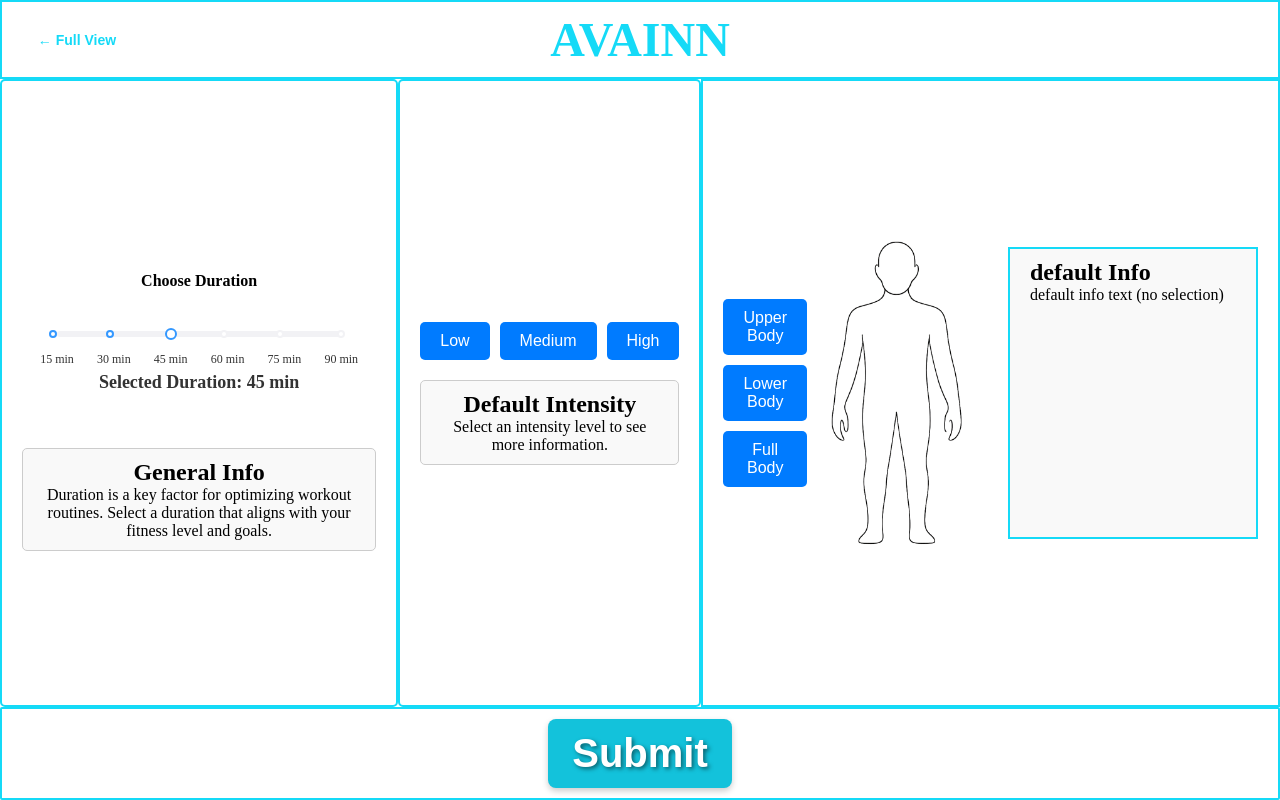
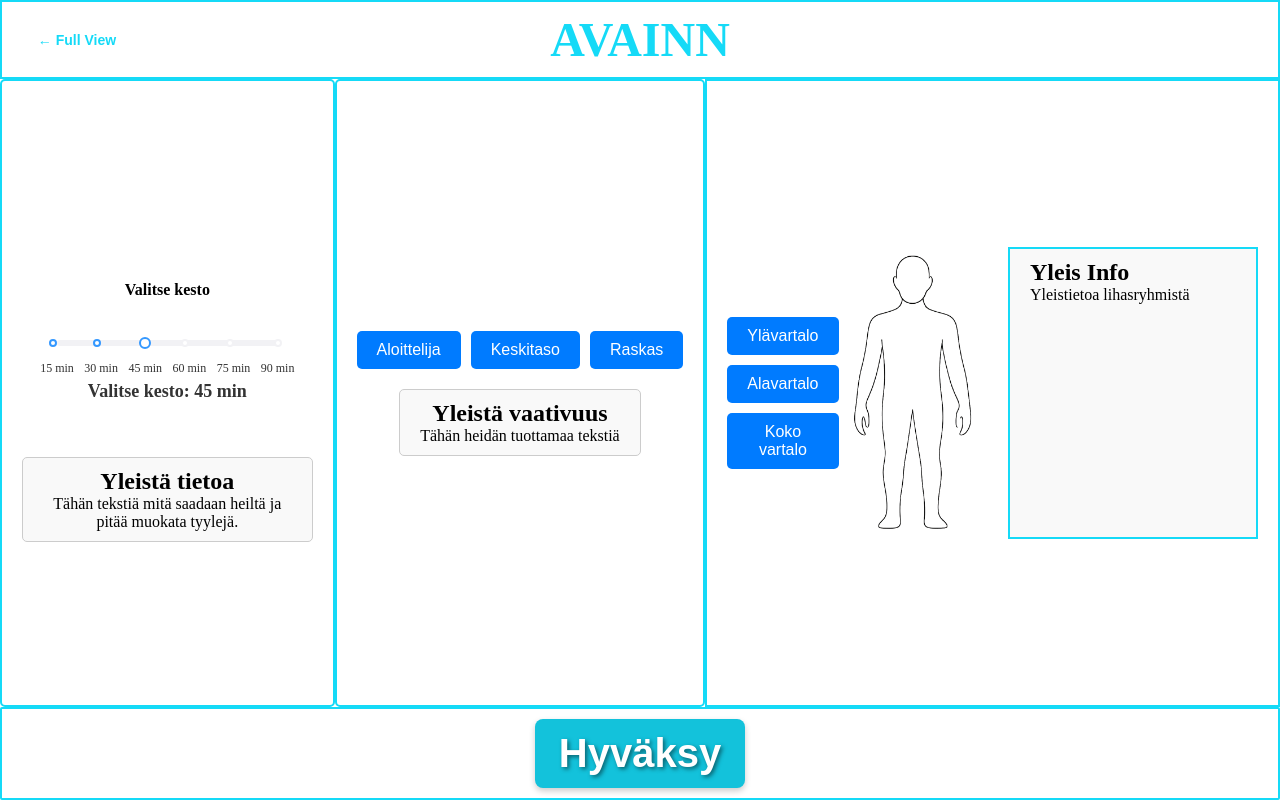
Before and after one commit to NikoKola1/workout-recommender, a React (Vite) app: page /simpleview in a window 1280 px wide. Built offline with nearby package versions, Linux system fonts and the light colour scheme.

Commit message:
Translated texts

```diff
--- a/src/components/Duration.jsx
+++ b/src/components/Duration.jsx
@@ -22,7 +22,7 @@ const Duration = ({ selectedValue, onSelect }) => {
 
     return (
         <div style={styles.container}>
-            <Panel header="Choose Duration" style={styles.panel}>
+            <Panel header="Valitse kesto" style={styles.panel}>
                 <div style={styles.sliderContainer}>
                     <Slider
                         min={15}
@@ -45,13 +45,13 @@ const Duration = ({ selectedValue, onSelect }) => {
                     ))}
                 </div>
                 <div style={styles.selectedTime}>
-                    <span>Selected Duration: {selectedValue || `${defaultTime} min`}</span>
+                    <span>Valitse kesto: {selectedValue || `${defaultTime} min`}</span>
                 </div>
             </Panel>
             <div style={styles.generalInfo}>
-                <h2>General Info</h2>
+                <h2>Yleistä tietoa</h2>
                 <p>
-                    Duration is a key factor for optimizing workout routines. Select a duration that aligns with your fitness level and goals.
+                    Tähän tekstiä mitä saadaan heiltä ja pitää muokata tyylejä.
                 </p>
             </div>
         </div>
--- a/src/components/Footer.jsx
+++ b/src/components/Footer.jsx
@@ -8,7 +8,7 @@ const Footer = ({ onNext, onSubmit, onPrev, isFirstStep, isLastStep, onBackToSta
                         style={{ ...styles.button, ...styles.secondaryButton}}
                         onClick={isLastStep ? onBackToStart : onPrev}
                     >
-                        {isLastStep ? "Back" : "Previous"}
+                        {isLastStep ? "Takaisin" : "Edellinen"}
                     </button>
                 )}
             </div>
@@ -20,7 +20,7 @@ const Footer = ({ onNext, onSubmit, onPrev, isFirstStep, isLastStep, onBackToSta
                         style={{ ...styles.button, ...styles.primaryButton }}
                         onClick={showNav ? onNext : onSubmit}
                     >
-                        {showNav ? "Next" : "Submit"}
+                        {showNav ? "Seuraava" : "Hyväksy"}
                     </button>
                 ) : null }
                 {/* it's possible to add randomizing button here for the results if it should be included in the footer if wanted */}
@@ -33,7 +33,7 @@ const Footer = ({ onNext, onSubmit, onPrev, isFirstStep, isLastStep, onBackToSta
                         style={{ ...styles.button, ...styles.primaryButton }}
                         onClick={onSubmit}
                     >
-                        🖨 Print
+                        🖨 Tulosta
                     </button>
                 )}
             </div>
--- a/src/components/Intensity.jsx
+++ b/src/components/Intensity.jsx
@@ -1,14 +1,14 @@
 import React, { useState } from 'react';
 
 const intensityTexts = {
-    'low': 'Low intensity is ideal for beginners or recovery workouts.',
-    'medium': 'Medium intensity provides a balance of effort and endurance.',
-    'high': 'High intensity is challenging and best for advanced fitness levels.',
-    'default': 'Select an intensity level to see more information.',
+    'aloittelija': 'Tähän heidän tuottamaa tekstiä',
+    'keskitaso': 'Tähän heidän tuottamaa tekstiä',
+    'raskas': 'Tähän heidän tuottamaa tekstiä',
+    'yleistä': 'Tähän heidän tuottamaa tekstiä',
 };
 
 const IntensitySelection = ({ selectedValue, onSelect }) => {
-    const [selectedIntensity, setSelectedIntensity] = useState(selectedValue || 'default');
+    const [selectedIntensity, setSelectedIntensity] = useState(selectedValue || 'yleistä');
 
     const handleButtonClick = (intensity) => {
         setSelectedIntensity(intensity);
@@ -18,18 +18,18 @@ const IntensitySelection = ({ selectedValue, onSelect }) => {
     return (
         <div style={styles.container}>
             <div style={styles.buttonsContainer}>
-                <button style={styles.button} onClick={() => handleButtonClick('low')}>
-                    Low
+                <button style={styles.button} onClick={() => handleButtonClick('aloittelija')}>
+                    Aloittelija
                 </button>
-                <button style={styles.button} onClick={() => handleButtonClick('medium')}>
-                    Medium
+                <button style={styles.button} onClick={() => handleButtonClick('keskitaso')}>
+                    Keskitaso
                 </button>
-                <button style={styles.button} onClick={() => handleButtonClick('high')}>
-                    High
+                <button style={styles.button} onClick={() => handleButtonClick('raskas')}>
+                    Raskas
                 </button>
             </div>
             <div style={styles.infobox}>
-                <h2>{selectedIntensity.charAt(0).toUpperCase() + selectedIntensity.slice(1)} Intensity</h2>
+                <h2>{selectedIntensity.charAt(0).toUpperCase() + selectedIntensity.slice(1)} vaativuus</h2>
                 <p>{intensityTexts[selectedIntensity]}</p>
             </div>
         </div>
--- a/src/components/MuscleGroup.jsx
+++ b/src/components/MuscleGroup.jsx
@@ -5,21 +5,21 @@ import fullImage from '../assets/kokovartalotaustaton.png';
 import defaultImage from '../assets/tyhjataustaton.png';
 
 const muscleGroupImages = {
-    'upper': upperImage,
-    'lower': lowerImage,
-    'full': fullImage,
-    'default': defaultImage,
+    'Ylä': upperImage,
+    'Ala': lowerImage,
+    'Koko': fullImage,
+    'Yleis': defaultImage,
 }
 
 const muscleGroupTexts = {
-    'upper': 'info for upper body',
-    'lower': 'info for lower body',
-    'full': 'info for full body',
-    'default': 'default info text (no selection)',
+    'Ylä': 'info for upper body',
+    'Ala': 'info for lower body',
+    'Koko': 'info for full body',
+    'Yleis': 'Yleistietoa lihasryhmistä',
 }
 
 const MuscleGroup = ({ selectedValue, onSelect}) => {
-    const [selectedGroup, setSelectedGroup] = useState(selectedValue || 'default')
+    const [selectedGroup, setSelectedGroup] = useState(selectedValue || 'Yleis')
 
     const handleButtonClick = (group) => {
         setSelectedGroup(group)
@@ -29,14 +29,14 @@ const MuscleGroup = ({ selectedValue, onSelect}) => {
     return (
         <div style={styles.container}>
             <div style={styles.buttonsContainer}>
-                <button style={styles.button} onClick={() => handleButtonClick('upper')}>
-                    Upper Body
+                <button style={styles.button} onClick={() => handleButtonClick('Ylä')}>
+                    Ylävartalo
                 </button>
-                <button style={styles.button} onClick={() => handleButtonClick('lower')}>
-                    Lower Body
+                <button style={styles.button} onClick={() => handleButtonClick('Ala')}>
+                    Alavartalo
                 </button>
-                <button style={styles.button} onClick={() => handleButtonClick('full')}>
-                    Full Body
+                <button style={styles.button} onClick={() => handleButtonClick('Koko')}>
+                    Koko vartalo
                 </button>
             </div>
             <div style={styles.imageContainer}>
--- a/src/components/Result.jsx
+++ b/src/components/Result.jsx
@@ -5,10 +5,10 @@ const Result = () => {
 
     return (
         <div style={styles.container}>
-            <h2>Workout Summary</h2>
-            <p><strong>Duration:</strong> {workout.duration || "Not selected"}</p>
-            <p><strong>Intensity:</strong> {workout.intensity || "Not selected"}</p>
-            <p><strong>Muscle Group:</strong> {workout.muscleGroup || "Not selected"}</p>
+            <h2>Treeniohjelma</h2>
+            <p><strong>Kesto:</strong> {workout.duration || "Not selected"}</p>
+            <p><strong>Vaativuus:</strong> {workout.intensity || "Not selected"}</p>
+            <p><strong>Lihasryhmä:</strong> {workout.muscleGroup || "Not selected"}</p>
         </div>
     )
 }
```
